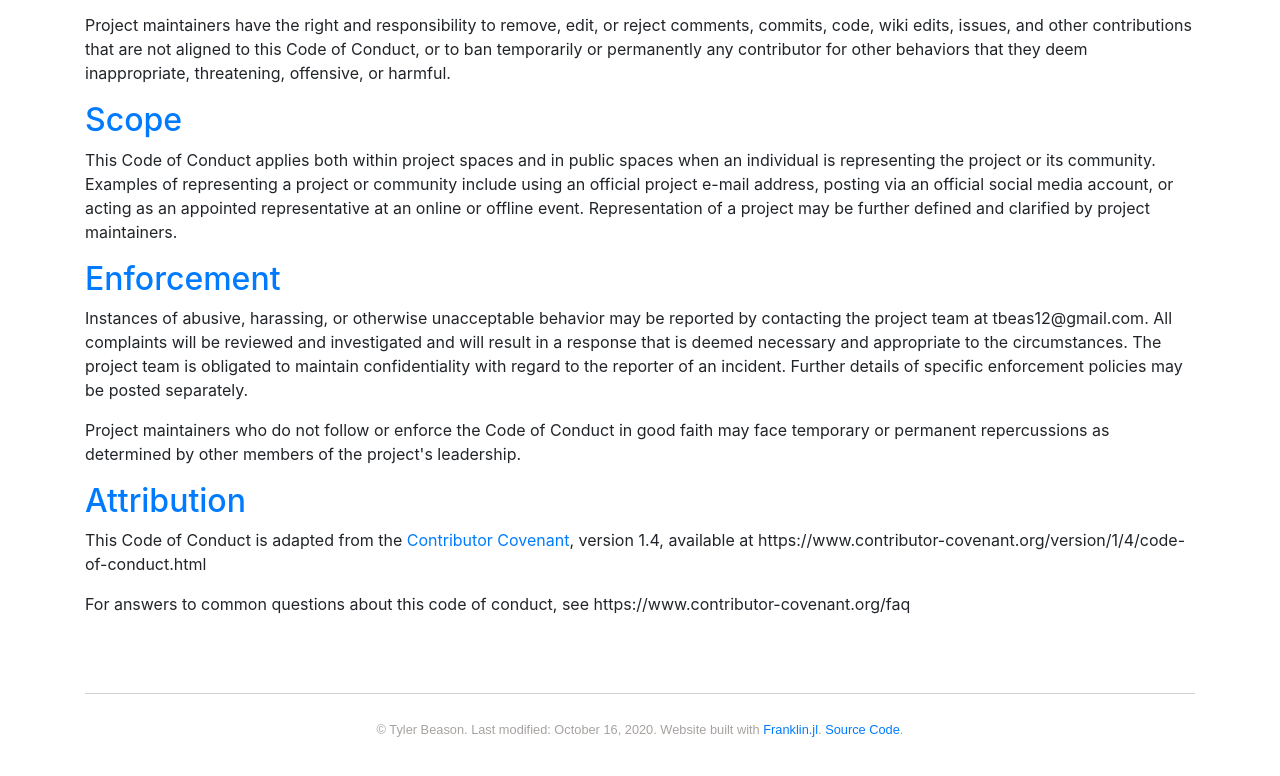
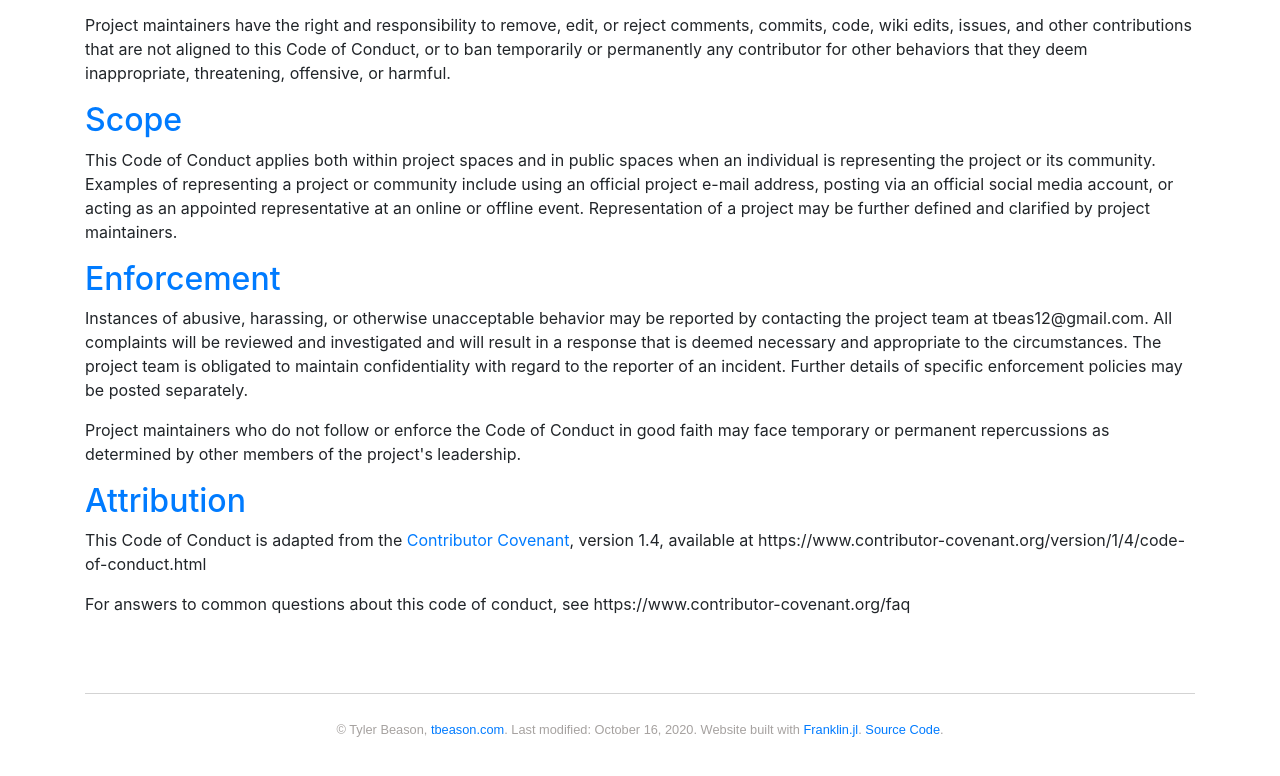
Before and after one commit to tbeason/financeconferences, a plain HTML site: page CODE_OF_CONDUCT/index.html in a window 1280 px wide. Shown: the part 958-1734 px from the top of the page. Drawn offline with Linux system fonts and the light colour scheme.

Commit message:
Deploying to gh-pages from  @ 4e97b65d90ae5dff24f12d34596e4f546a141a16 🚀

```diff
--- a/CODE_OF_CONDUCT/index.html
+++ b/CODE_OF_CONDUCT/index.html
@@ -60,7 +60,7 @@
 <p> For answers to common questions about this code of conduct, see https://www.contributor-covenant.org/faq</p>
 <div class="page-foot">
   <div class="copyright">
-    &copy; Tyler Beason. Last modified: October 16, 2020. Website built with <a href="https://github.com/tlienart/Franklin.jl">Franklin.jl</a>. <a href="https://github.com/tbeason/financeconferences">Source Code</a>.
+    &copy; Tyler Beason, <a href="https://tbeason.com">tbeason.com</a>. Last modified: October 16, 2020. Website built with <a href="https://github.com/tlienart/Franklin.jl">Franklin.jl</a>. <a href="https://github.com/tbeason/financeconferences">Source Code</a>.
   </div>
 </div>
 </div><!-- CONTENT ENDS HERE -->
```
Also changed, not shown: CONTRIBUTING/index.html (+1 -1 lines), index.html (+1 -1 lines).
